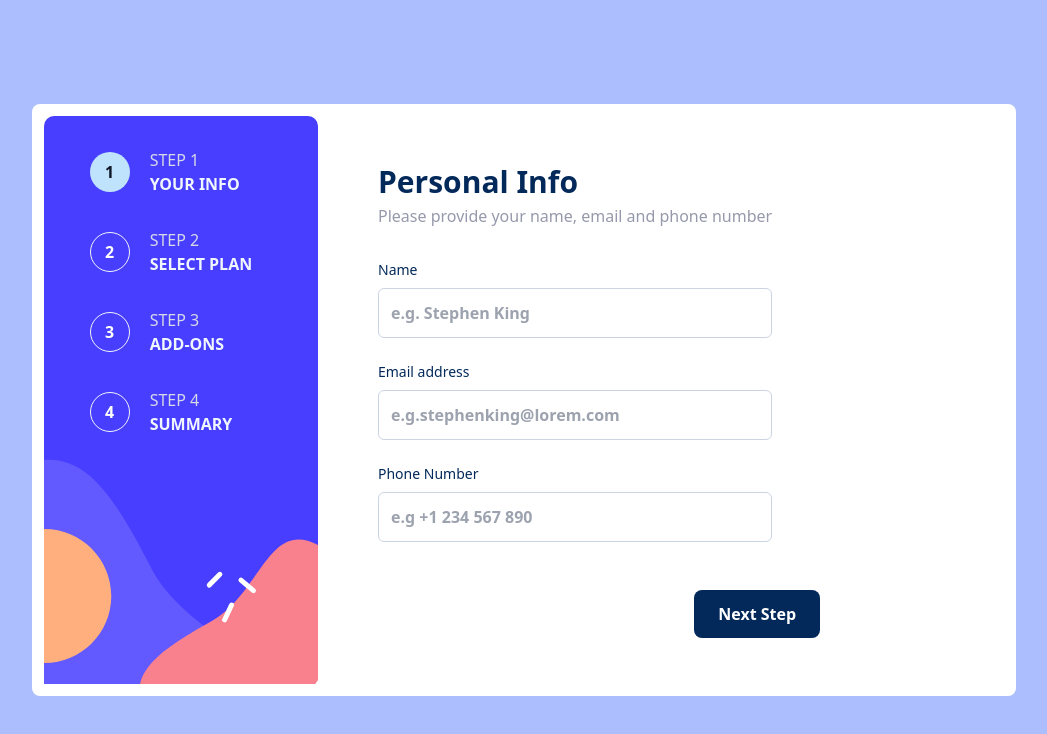
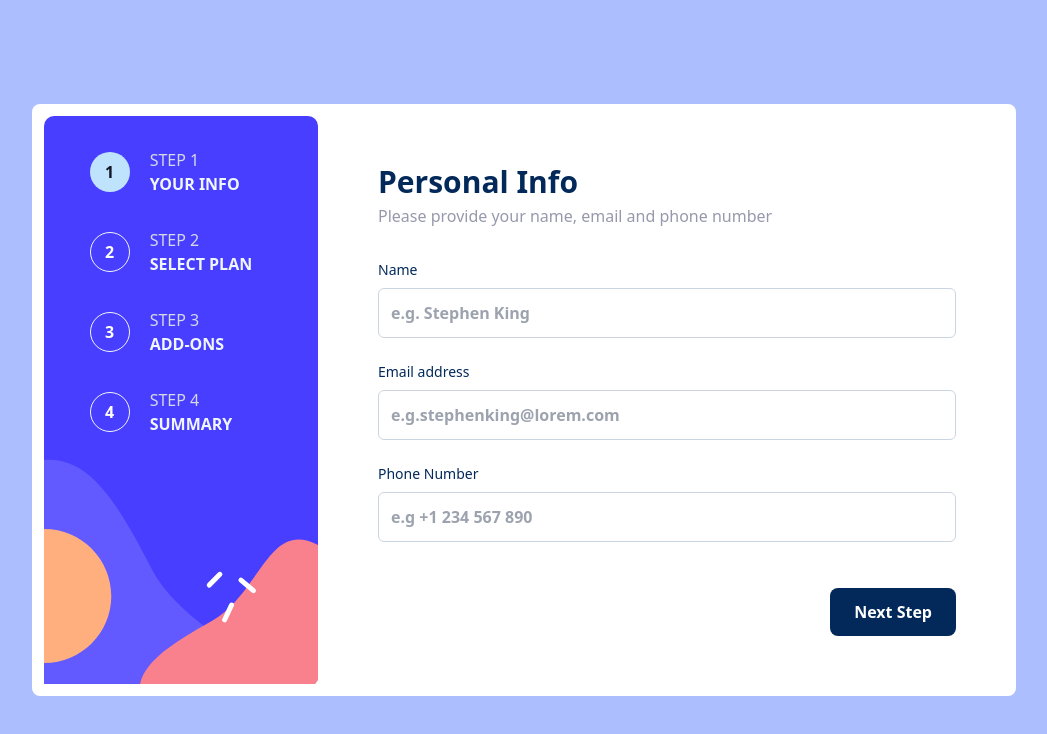
Before and after one commit to AliAdamH/fem-multistep-form, a React (Vite) app: page / in a window 1280 px wide. Shown: the top 734 px of the page, without its empty margins (116-1163 px from the left). Built offline with nearby package versions, Linux system fonts and the light colour scheme.

Commit message:
Fix affected desktop layout

```diff
--- a/src/components/FormContent.jsx
+++ b/src/components/FormContent.jsx
@@ -9,8 +9,8 @@ function FormContent({ data, activeStep,  changeStep, changeData, defaultValues
   return (
     <>
    {!completed ?
-    <div className=''>
-        <form noValidate className='bg-neutral-white flex-1 mx-5 rounded-xl md:rounded-none md:mx-0 top-24 p-7 md:p-12 flex flex-col absolute md:static shadow-md md:shadow-none'>
+    <div className='md:flex-1 md:flex md:flex-col p-0 md:p-12'>
+        <form noValidate className='bg-neutral-white flex-1 mx-5 rounded-xl md:rounded-none md:mx-0 top-24 p-7 md:p-0 flex flex-col absolute md:static shadow-md md:shadow-none'>
           {activeStep !== null ? <ToRender {...data} changeData={changeData} defaultValues={defaultValues} /> : <PersonalInfo /> }
         </form>
         <FormNavigation changeStep={changeStep} currentStep={activeStep} setCompleted={() => setCompleted(true)}/>
```
